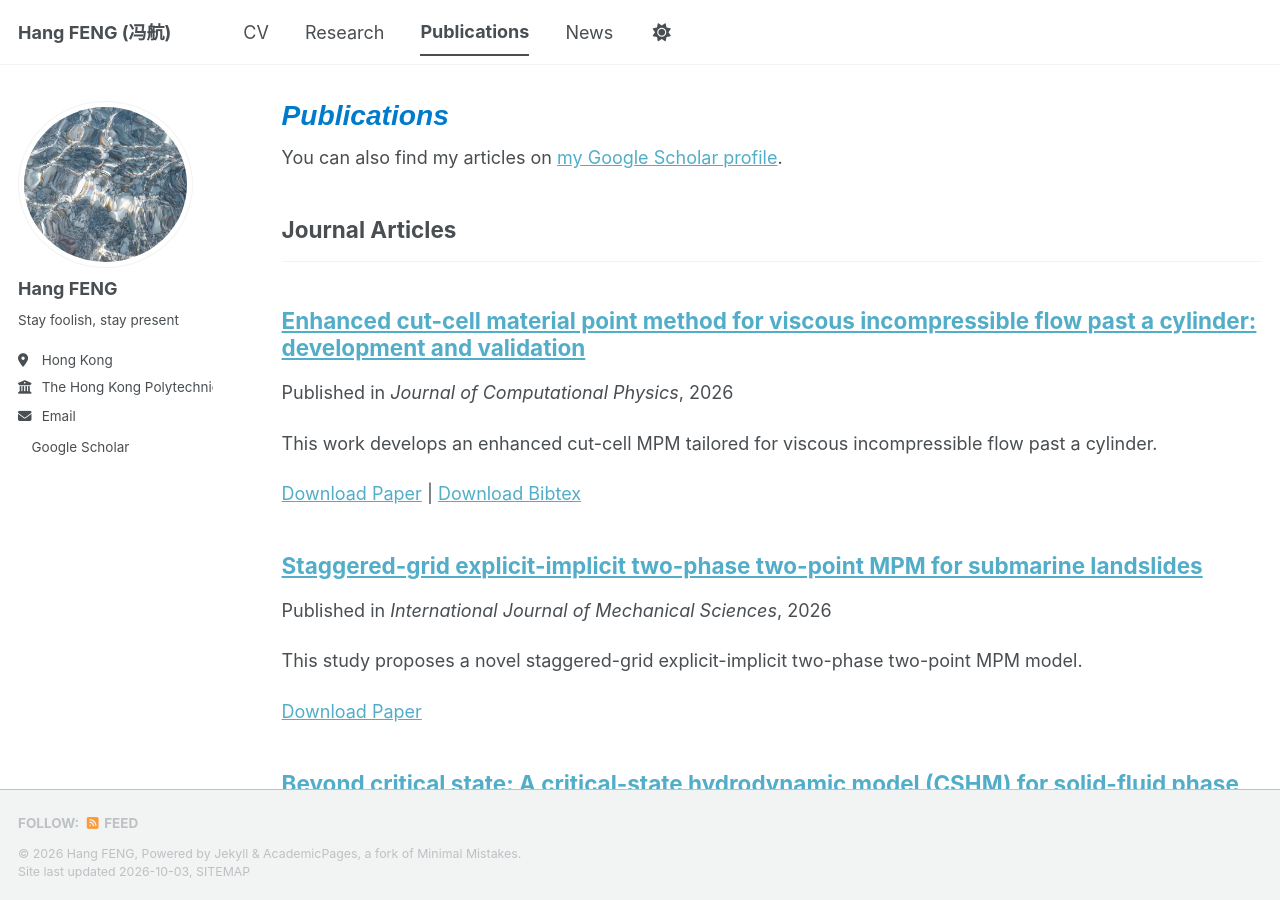
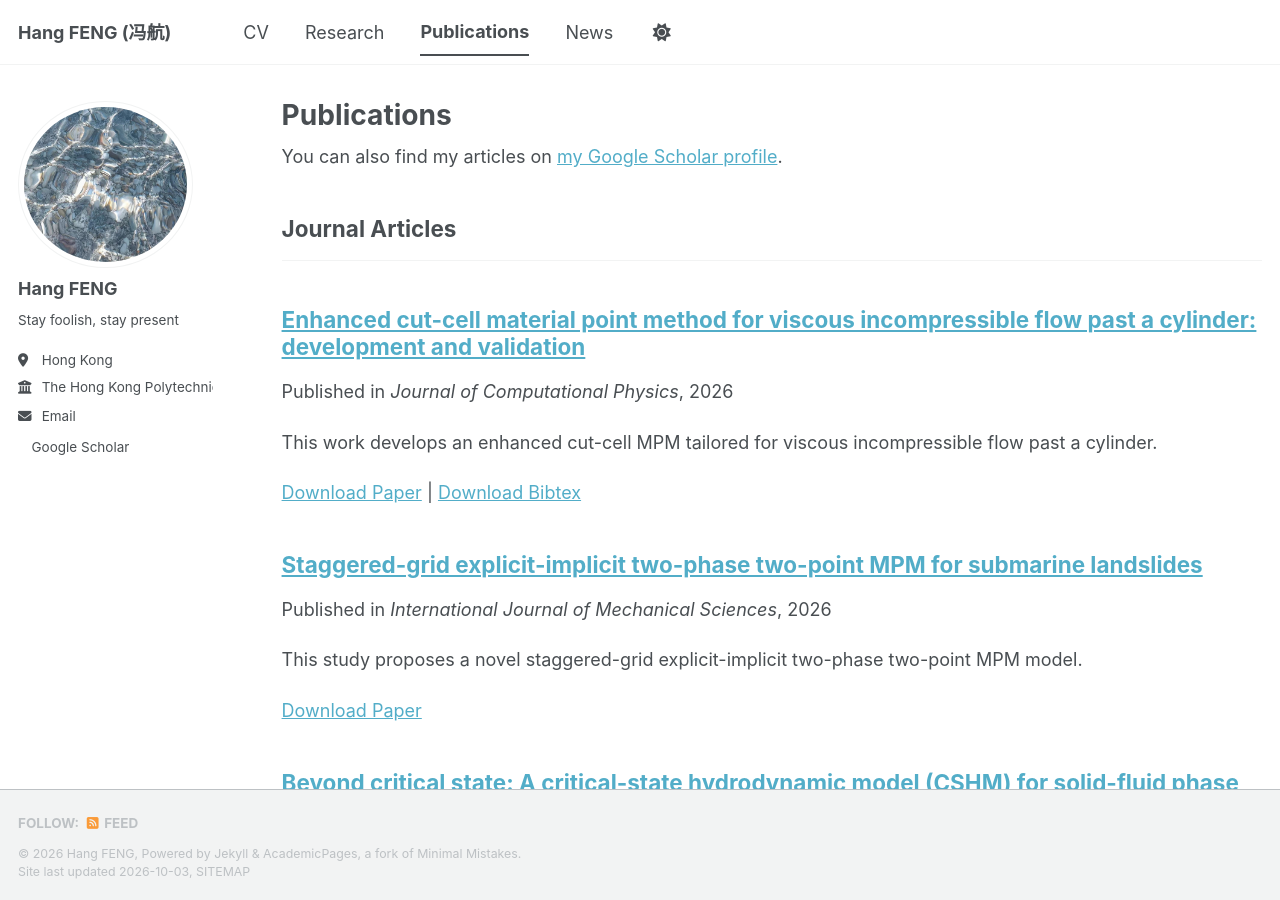
Before and after one commit to fenghang454/fenghang454.github.io, a Jekyll site: the page built from _pages/publications.html, in a window 1280 px wide and 900 px high. Built offline with Jekyll 4.4.1, drawn with Linux system fonts in a browser that asks for light colours; a style sheet for code colours, icons or effects is not loaded.

Commit message:
Update publications.html

```diff
--- a/_pages/publications.html
+++ b/_pages/publications.html
@@ -1,6 +1,6 @@
 ---
 layout: archive
-title: "<span style='color: #007ACC; font-family: Arial, sans-serif; font-style: italic;'>Publications</span>"
+title: "Publications"
 permalink: /publications/
 author_profile: true
 ---
```
